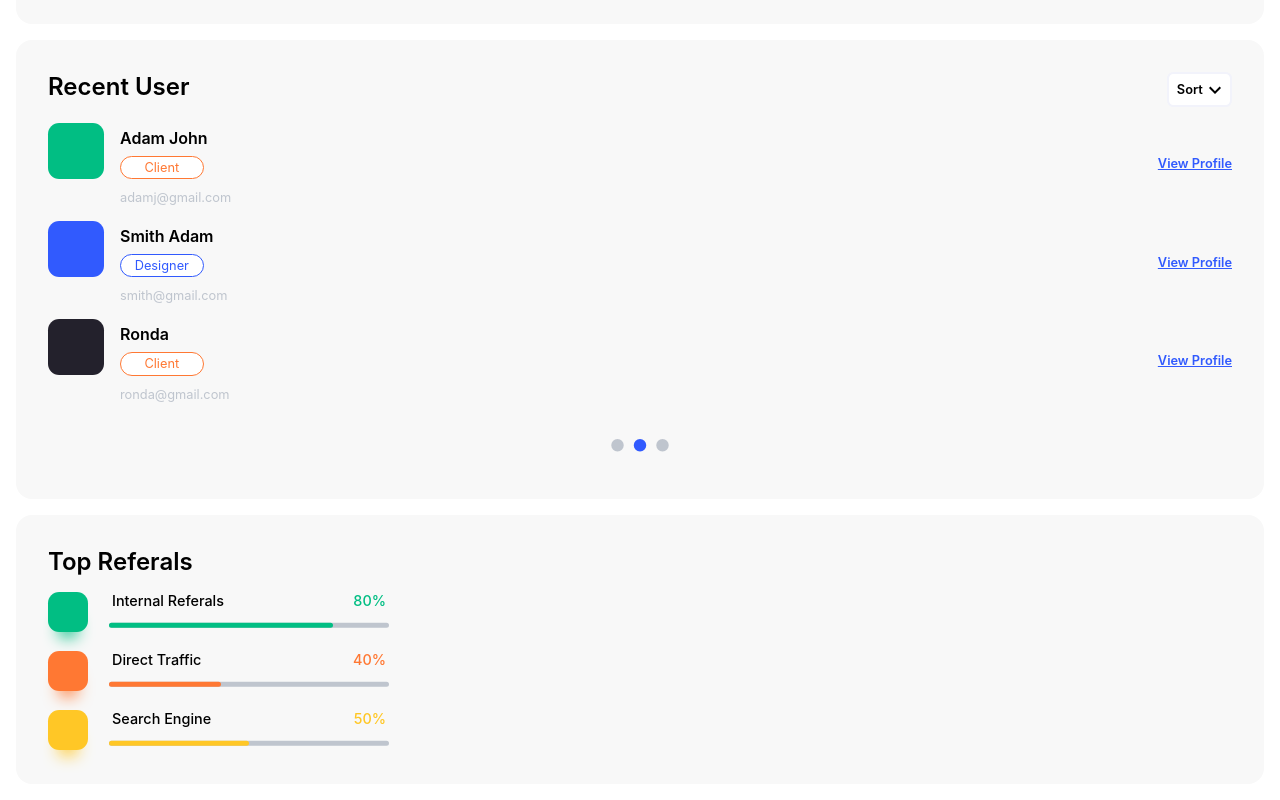
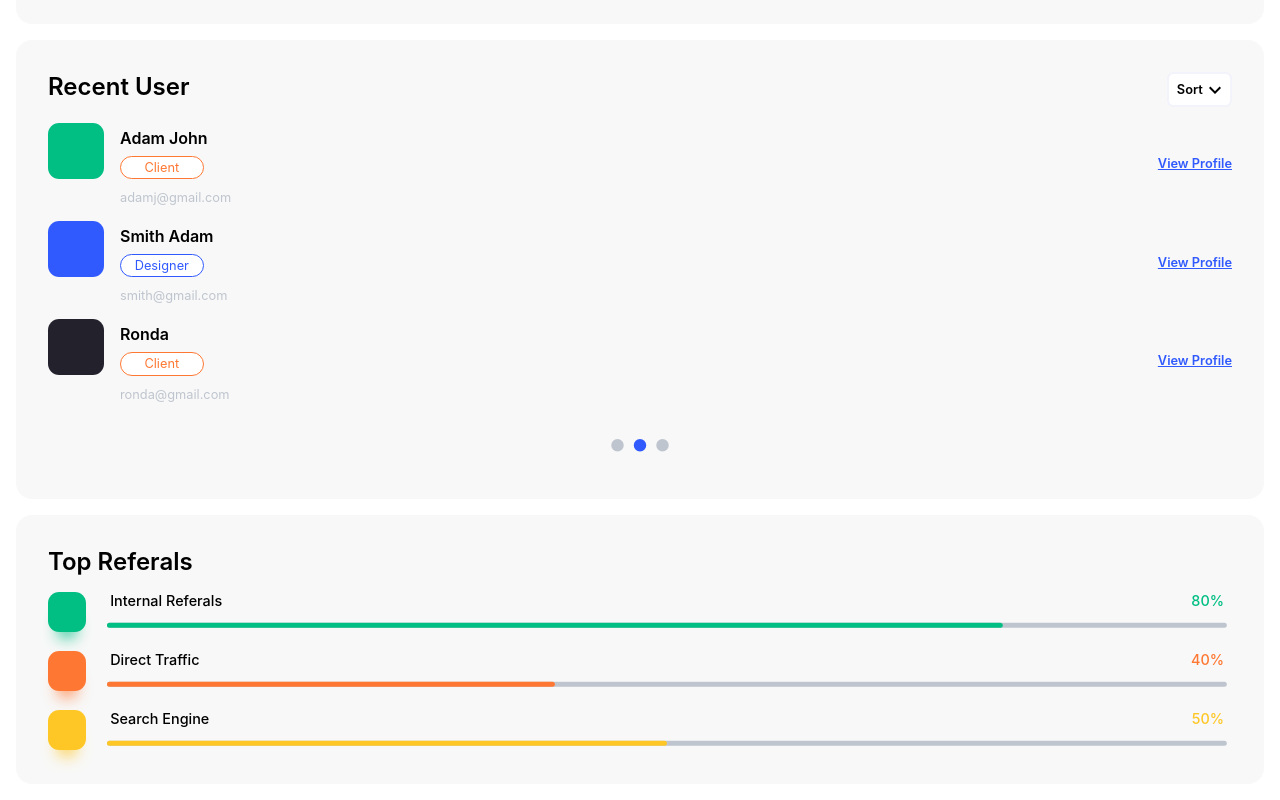
Before and after one commit to cichowlasp/projekt2, a React (Create React App) app: page /#/ in a window 1280 px wide. Shown: the part 2238-3038 px from the top of the page. Built offline with nearby package versions, Linux system fonts and the light colour scheme.

Commit message:
fixed activity charts bug and maked getCharts more responsible

```diff
--- a/src/Components/ActivityChart/ActivityChart.tsx
+++ b/src/Components/ActivityChart/ActivityChart.tsx
@@ -20,7 +20,8 @@ interface FuncProps {
 
 const ActivityChart: React.FC<FuncProps> = ({ data }) => {
 	const [show, setShow] = useState<boolean>(false);
-	const [label, setLabel] = useState<string>('');
+	const [label0, setLabel0] = useState<string>('');
+	const [label1, setLabel1] = useState<string>('');
 	const theme = useContext(ThemeContext);
 
 	const axisStyle = {
@@ -33,7 +34,8 @@ const ActivityChart: React.FC<FuncProps> = ({ data }) => {
 		const { active, payload } = props;
 		if (active && payload && payload.length) {
 			setShow(true);
-			setLabel(payload[0].value);
+			setLabel0(payload[0].value);
+			setLabel1(payload[1].value);
 			return <div />;
 		} else {
 			setShow(false);
@@ -44,7 +46,6 @@ const ActivityChart: React.FC<FuncProps> = ({ data }) => {
 		const { x, y, width, value } = props;
 
 		const radius = 15;
-		console.log(value, label);
 		return (
 			<Name
 				x={Number(x) + Number(width) / 2}
@@ -52,7 +53,9 @@ const ActivityChart: React.FC<FuncProps> = ({ data }) => {
 				fill='#fff'
 				textAnchor='middle'
 				dominantBaseline='middle'>
-				{show && label === value ? `${value} k` : ''}
+				{show && (label0 === value || label1 === value)
+					? `${value} k`
+					: ''}
 			</Name>
 		);
 	};
@@ -104,7 +107,7 @@ const ActivityChart: React.FC<FuncProps> = ({ data }) => {
 
 				<Bar dataKey='pv' fill={theme.colors.blue} radius={10}>
 					<LabelList
-						dataKey='uv'
+						dataKey='pv'
 						position='top'
 						content={(props) => renderStyledLabel(props)}
 					/>
--- a/src/Components/TopReferals/TopReferals.tsx
+++ b/src/Components/TopReferals/TopReferals.tsx
@@ -11,36 +11,36 @@ const TopReferals = () => {
 		<Wrapper>
 			<Container>
 				<Logo color={colors.green} />
-				<div>
+				<Width>
 					{GetChar(
 						data1,
 						colors.green,
 						colors.greyFont,
 						'Internal Referals'
 					)}
-				</div>
+				</Width>
 			</Container>
 			<Container>
 				<Logo color={colors.orange} />
-				<div>
+				<Width>
 					{GetChar(
 						data2,
 						colors.orange,
 						colors.greyFont,
 						'Direct Traffic'
 					)}
-				</div>
+				</Width>
 			</Container>
 			<Container>
 				<Logo color={colors.yellow} />
-				<div>
+				<Width>
 					{GetChar(
 						data3,
 						colors.yellow,
 						colors.greyFont,
 						'Search Engine'
 					)}
-				</div>
+				</Width>
 			</Container>
 		</Wrapper>
 	);
@@ -71,4 +71,8 @@ const Wrapper = styled.div`
 	height: 10rem;
 `;
 
+const Width = styled.div`
+	width: 100%;
+`;
+
 export default TopReferals;
--- a/src/utils/GetChar.tsx
+++ b/src/utils/GetChar.tsx
@@ -1,4 +1,4 @@
-import { BarChart, Bar, XAxis, YAxis } from 'recharts';
+import { BarChart, Bar, XAxis, YAxis, ResponsiveContainer } from 'recharts';
 import styled from 'styled-components';
 const GetChar = (
 	data: { name: string; percents: number }[],
@@ -13,7 +13,8 @@ const GetChar = (
 				<Color color={color}>{data[0].percents}%</Color>
 			</Chart>
 			<div>
-				<BarChart layout='vertical' width={290} height={17} data={data}>
+				<ResponsiveContainer width='100%' height={17}>
+					<BarChart layout='vertical' data={data}>
 						<XAxis domain={[0, 100]} hide type='number' />
 						<YAxis hide dataKey='name' type='category' />
 						<Bar
@@ -26,6 +27,7 @@ const GetChar = (
 							radius={15}
 						/>
 					</BarChart>
+				</ResponsiveContainer>
 			</div>
 		</div>
 	);
```
Lines whose indentation alone changed are shown as unchanged.
